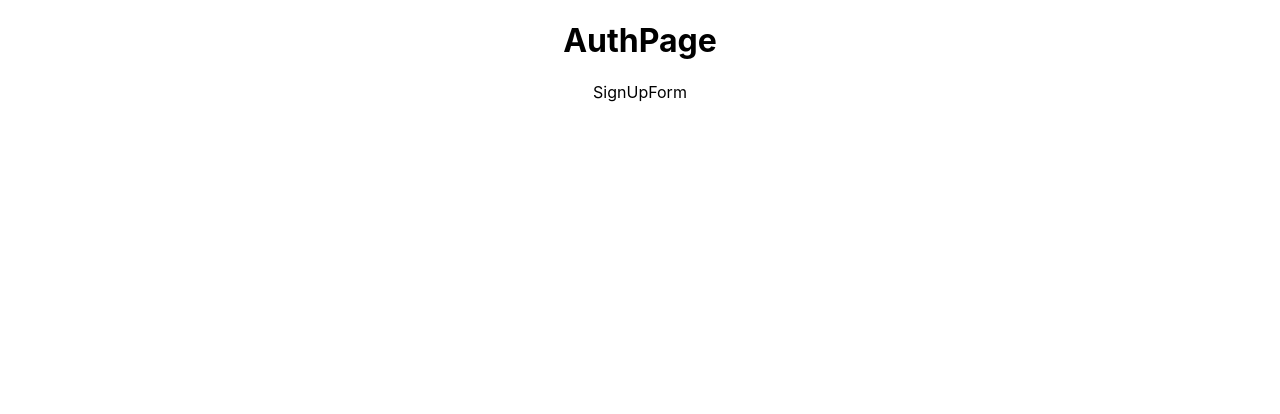
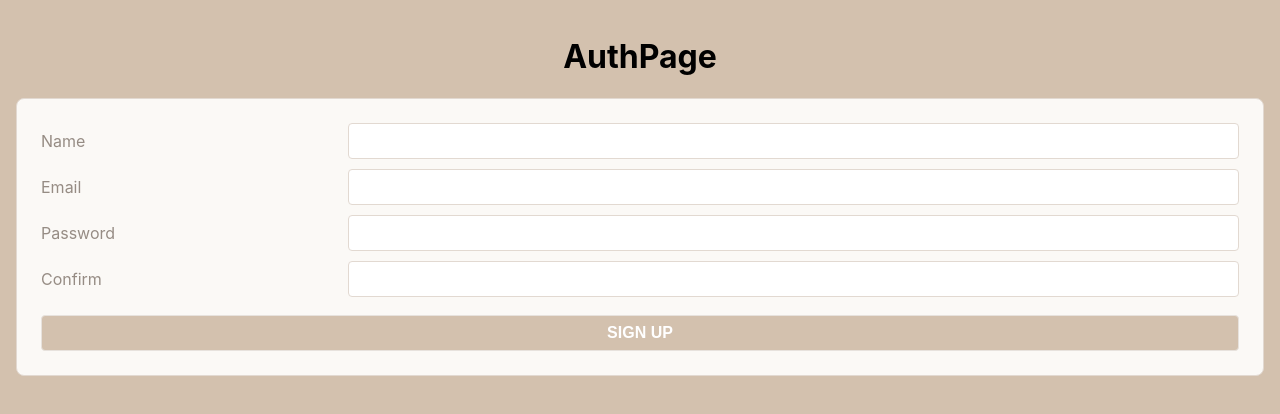
Before and after one commit to ccrisolo/mern-cafe, a React (Create React App) app: page / in a window 1280 px wide. Shown: the top 414 px of the page. Built offline with nearby package versions, Linux system fonts and the light colour scheme.

Commit message:
build and styl sign up form

```diff
--- a/src/components/SignUpForm.jsx
+++ b/src/components/SignUpForm.jsx
@@ -1,11 +1,72 @@
-import React, {Component} from 'react';
+import React, { Component } from "react";
 
 export default class SignUpForm extends Component {
+    state = {
+        name: "",
+        email: "",
+        password: "",
+        confirm: "",
+        error: "",
+    };
+
+    handleChange = evt => {
+        this.setState({
+            [evt.target.name]: evt.target.value,
+            error: "",
+        });
+    };
+
+    handleSubmit = evt => {
+        evt.preventDefault()
+        alert(JSON.stringify(this.state))
+    }
+
+
     render() {
+        const disable = this.state.password !== this.state.confirm;
         return (
-             <div>
-                 SignUpForm
-             </div>
+            <div>
+                <div className='form-container'>
+                    <form autoComplete='off' onSubmit={this.handleSubmit}>
+                        <label>Name</label>
+                        <input
+                            type='text'
+                            name='name'
+                            value={this.state.name}
+                            onChange={this.handleChange}
+                            required
+                        />
+                        <label>Email</label>
+                        <input
+                            type='email'
+                            name='email'
+                            value={this.state.email}
+                            onChange={this.handleChange}
+                            required
+                        />
+                        <label>Password</label>
+                        <input
+                            type='password'
+                            name='password'
+                            value={this.state.password}
+                            onChange={this.handleChange}
+                            required
+                        />
+                        <label>Confirm</label>
+                        <input
+                            type='password'
+                            name='confirm'
+                            value={this.state.confirm}
+                            onChange={this.handleChange}
+                            required
+                        />
+                        <button type='submit' disabled={disable}>
+                            SIGN UP
+                        </button>
+                    </form>
+                </div>
+                <p className='error-message'>&nbsp;{this.state.error}</p>
+            </div>
         );
     }
 }
--- a/src/index.css
+++ b/src/index.css
@@ -1,13 +1,152 @@
+:root {
+  --white: #FFFFFF;
+  --tan-1: #FBF9F6;
+  --tan-2: #E7E2DD;
+  --tan-3: #E2D9D1;
+  --tan-4: #D3C1AE;
+  --orange: #F67F00;
+  --text-light: #968c84;
+  --text-dark: #615954;
+}
+
+*, *:before, *:after {
+  box-sizing: border-box;
+}
+
 body {
   margin: 0;
   font-family: -apple-system, BlinkMacSystemFont, 'Segoe UI', 'Roboto', 'Oxygen',
-    'Ubuntu', 'Cantarell', 'Fira Sans', 'Droid Sans', 'Helvetica Neue',
-    sans-serif;
+  'Ubuntu', 'Cantarell', 'Fira Sans', 'Droid Sans', 'Helvetica Neue',
+  sans-serif;
   -webkit-font-smoothing: antialiased;
   -moz-osx-font-smoothing: grayscale;
+  background-color: var(--tan-4);
+  padding: 2vmin;
+  height: 100vh;
 }
 
 code {
   font-family: source-code-pro, Menlo, Monaco, Consolas, 'Courier New',
     monospace;
 }
+
+#root {
+  height: 100%;
+}
+
+.align-ctr {
+  text-align: center;
+}
+
+.align-rt {
+  text-align: right;
+}
+
+.smaller {
+  font-size: smaller;
+}
+
+.flex-ctr-ctr {
+  display: flex;
+  justify-content: center;
+  align-items: center;
+}
+
+.flex-col {
+  flex-direction: column;
+}
+
+.flex-j-end {
+  justify-content: flex-end;
+}
+
+.scroll-y {
+  overflow-y: scroll;
+}
+
+.section-heading {
+  display: flex;
+  justify-content: space-around;
+  align-items: center;
+  background-color: var(--tan-1);
+  color: var(--text-dark);
+  border: .1vmin solid var(--tan-3);
+  border-radius: 1vmin;
+  padding: .6vmin;
+  text-align: center;
+  font-size: 2vmin;
+}
+
+.form-container {
+  padding: 3vmin;
+  background-color: var(--tan-1);
+  border: .1vmin solid var(--tan-3);
+  border-radius: 1vmin;
+}
+
+p.error-message {
+  color: var(--orange);
+  text-align: center;
+}
+
+form {
+  display: grid;
+  grid-template-columns: 1fr 3fr;
+  gap: 1.25vmin;
+  color: var(--text-light);
+}
+
+label {
+  font-size: 2vmin;
+  display: flex;
+  align-items: center;
+}
+
+input {
+  padding: 1vmin;
+  font-size: 2vmin;
+  border: .1vmin solid var(--tan-3);
+  border-radius: .5vmin;
+  color: var(--text-dark);
+  background-image: none !important; /* prevent lastpass */
+  outline: none;
+}
+
+input:focus {
+  border-color: var(--orange);
+}
+
+button, a.button {
+  margin: 1vmin;
+  padding: 1vmin;
+  color: var(--white);
+  background-color: var(--orange);
+  font-size: 2vmin;
+  font-weight: bold;
+  text-decoration: none;
+  text-align: center;
+  border: .1vmin solid var(--tan-2);
+  border-radius: .5vmin;
+  outline: none;
+  cursor: pointer;
+}
+
+button.btn-sm {
+  font-size: 1.5vmin;
+  padding: .6vmin .8vmin;
+}
+
+button.btn-xs {
+  font-size: 1vmin;
+  padding: .4vmin .5vmin;
+}
+
+button:disabled, form:invalid button[type="submit"] {
+  cursor: not-allowed;
+  background-color: var(--tan-4);
+}
+
+button[type="submit"] {
+  grid-column: span 2;
+  margin: 1vmin 0 0;
+}
```
